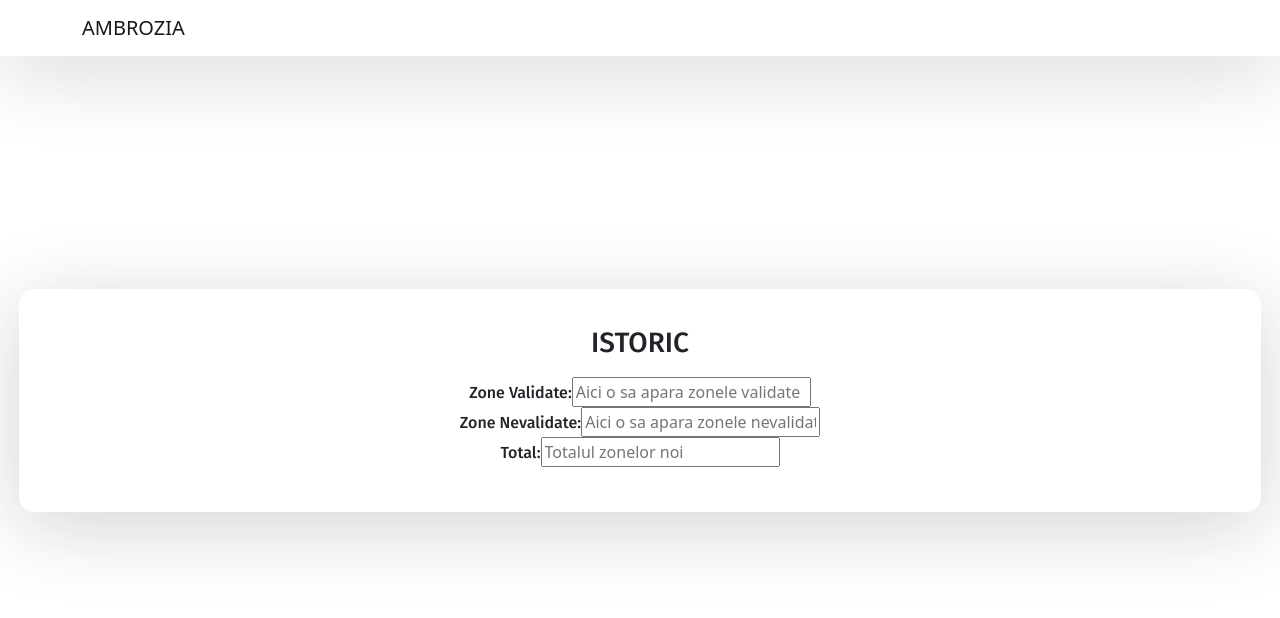
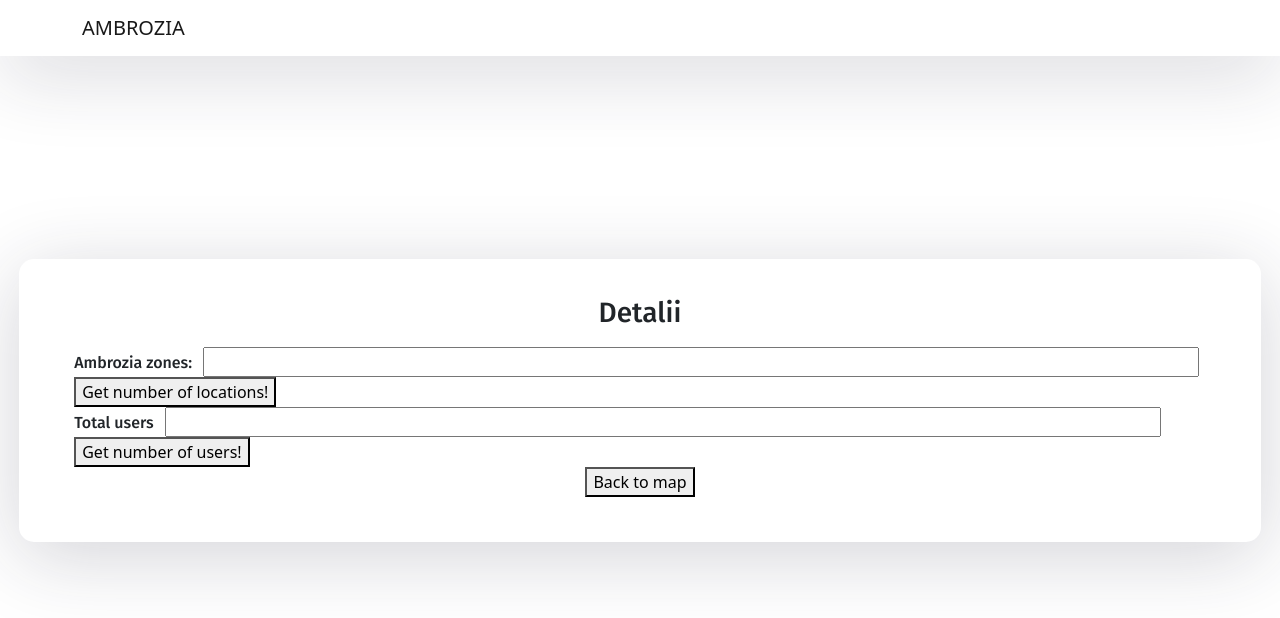
Before and after one commit to CorinaLazar27/DATC-Proiect, a React (Create React App) app in the folder REACT-APP/my-app/: page /historypage in a window 1280 px wide. Shown: the top 618 px of the page. Built offline with nearby package versions, Linux system fonts and the light colour scheme.

Commit message:
admin page

```diff
--- a/REACT-APP/my-app/src/components/HistoryPage.js
+++ b/REACT-APP/my-app/src/components/HistoryPage.js
@@ -1,33 +1,67 @@
-import React from "react";
 
+import React,{useState} from "react";
+
+
+import { useHistory } from "react-router-dom";
+import axios from "axios";
 
 import { BrowserRouter as Router, Switch, Route, Link } from "react-router-dom";
 export function HistoryPage()  {
+
+  const history = useHistory();
+     const [nrlocatii, setNrLocatii] = useState("");
+     const [nrutilizatori, setNrUtilizatori] = useState("");
+  const numarLocatii= async()=>
+  {
+
+    axios.get('/request')
+    .then((response) => {
+                console.log(response.data);
+
+              console.log(response.data.length);
+              setNrLocatii(response.data.length);
+                      }
+
+
+
+    );}
+    const numarUtilizatori= async()=>
+  {
+
+    axios.get('/user')
+    .then((response) => {
+                console.log(response.data);
+
+              console.log(response.data.length);
+              setNrUtilizatori(response.data.length);
+                      }
+
+
+
+    );}
 
         return (
             <div className="App">
             <nav className="navbar navbar-expand-lg navbar-light fixed-top">
               <div className="container">
-                <Link className="navbar-brand" to={"/sign-in"}>AMBROZIA</Link>
+                <Link className="navbar-brand" >AMBROZIA</Link>
 
               </div>
             </nav>
 
-               <h3>ISTORIC</h3>
+               <h3>Detalii</h3>
 
-               <div className="history">
-                 <label>Zone Validate:</label>
-                 <input type="text" className="history-validated" placeholder="Aici o sa apara zonele validate"/>
+               <div className="zones">
+                 <label>Ambrozia zones:</label>
+                 <input type="text" className="nr-zones" placeholder=" " value={nrlocatii}/>
+                 <button onClick={() => numarLocatii()}>Get number of locations!</button>
                </div>
-               <div className="history">
-                 <label>Zone Nevalidate:</label>
-                 <input type="text" className="history-unvalidated" placeholder="Aici o sa apara zonele nevalidate"/>
+               <div className="zones">
+                 <label>Total users</label>
+                 <input type="text" className="nr-zones" placeholder=" " value={nrutilizatori}/>
+                 <button onClick={() => numarUtilizatori()}>Get number of users!</button>
                </div>
-               <div className="history">
-                 <label>Total:</label>
-                 <input type="text" className="history-total" placeholder="Totalul zonelor noi"/>
-               </div>
-
+               <button onClick={()=>history.push("/map")}>Back to map</button>
                </div>
         );
 
--- a/REACT-APP/my-app/src/components/PageUser.js
+++ b/REACT-APP/my-app/src/components/PageUser.js
@@ -3,31 +3,19 @@ import GoogleMapForm from "./GoogleMapForm";
 import { Button } from "@material-ui/core";
 import { BrowserRouter as Router, Switch, Route, Link } from "react-router-dom";
 import { useHistory } from "react-router-dom";
-
 import * as locations from "../locations.json";
 
 import axios from "axios";
-import fs from 'fs';
 export function PageUser()  {
 
 
   const loadLocation= async()=>
   {
-    var app = window.require('electron').remote;
-    const fs = app.require('fs');
-    const path = "./locations.json";
-    var json = {
-      "foo":"bar",
-      "bar":"none"
-  }
+
     axios.get('/request')
     .then((response) => {
                 console.log(response.data);
-            try{
-               fs.writeFile(path,json);}
-               catch (err) {
-                throw err;
-              }
+
                 for (var i=0; i <response.data.length; i++)
             {
 
@@ -60,8 +48,9 @@ export function PageUser()  {
 
           <nav className="navbar navbar-expand-lg navbar-light fixed-top">
             <div className="container">
-              <Link className="navbar-brand" to={"/sign-in"}>AMBROZIA</Link>
+              <Link className="navbar-brand" >AMBROZIA</Link>
               <button className="btn-logout" onClick={()=>LogOutClick()}>Logout</button>
+
             </div>
           </nav>
 
@@ -70,7 +59,7 @@ export function PageUser()  {
 
             />
            <button onClick={() => window.location.reload(false)}>Click to refresh map!</button>
-           <button onClick={() => loadLocation()}>Click to load locations with ambrosia!</button>
+
           </div>
 
         </div>
--- a/REACT-APP/my-app/src/components/PageWithMap.js
+++ b/REACT-APP/my-app/src/components/PageWithMap.js
@@ -1,23 +1,13 @@
-import React from "react";
+import React,{useState} from "react";
 import GoogleMapForm from "./GoogleMapForm";
 import { Button } from "@material-ui/core";
 import { BrowserRouter as Router, Switch, Route, Link } from "react-router-dom";
 import { useHistory } from "react-router-dom";
+import axios from "axios";
 export function PageWithMap()  {
 
      const history = useHistory();
-     function HistoryClick() {
 
-      console.log("Try to history:");
-      history.push("/historypage")
-
-    }
-    function NewZonesClick() {
-
-      console.log("Try to newzone:");
-      history.push("/newzones")
-
-    }
     function LogOutClick() {
       history.push("/sign-in");
     }
@@ -26,19 +16,20 @@ export function PageWithMap()  {
           <div className="App">
           <nav className="navbar navbar-expand-lg navbar-light fixed-top">
             <div className="container">
-              <Link className="navbar-brand" to={"/sign-in"}>AMBROZIA</Link>
+              <Link className="navbar-brand">AMBROZIA</Link>
+
+
+
               <button className="btn-logout" onClick={()=>LogOutClick()}>Logout</button>
             </div>
           </nav>
 
+                <Button onClick={()=>history.push("/historypage")}>DETALII ADMIN</Button>
 
-               <div className="zones">
-                 <label>Zone cu ambrozie:</label>
-                 <input type="text" className="nr-zones" placeholder="Aici o sa apara nr. zonelor "/>
-               </div>
                 <div className="map1">
                   <GoogleMapForm />
                   <button onClick={() => window.location.reload(false)}>Click to refresh map!</button>
+
                 </div>
 
               </div>
--- a/REACT-APP/my-app/src/components/login.component.js
+++ b/REACT-APP/my-app/src/components/login.component.js
@@ -6,6 +6,8 @@ import axios from "axios";
 
 export function Login()
 {
+
+
 
         const [userName, setUserName] = useState("");
         const [password, setPassword] = useState("");
@@ -91,7 +93,7 @@ export function Login()
                 <button type="submit" className="btn btn-primary btn-block" onClick={() => LoginClick()}>Submit</button>
                <div>
 
-                <button className="btn" onClick={() => RegisterClick()}>Register..</button>
+                <button className="btn btn-link" onClick={() => RegisterClick()}>Register..</button>
 
                 </div>
             </form></div>
```
Also changed, not shown: REACT-APP/my-app/src/components/GoogleMapForm.js (line endings or trailing spaces).
